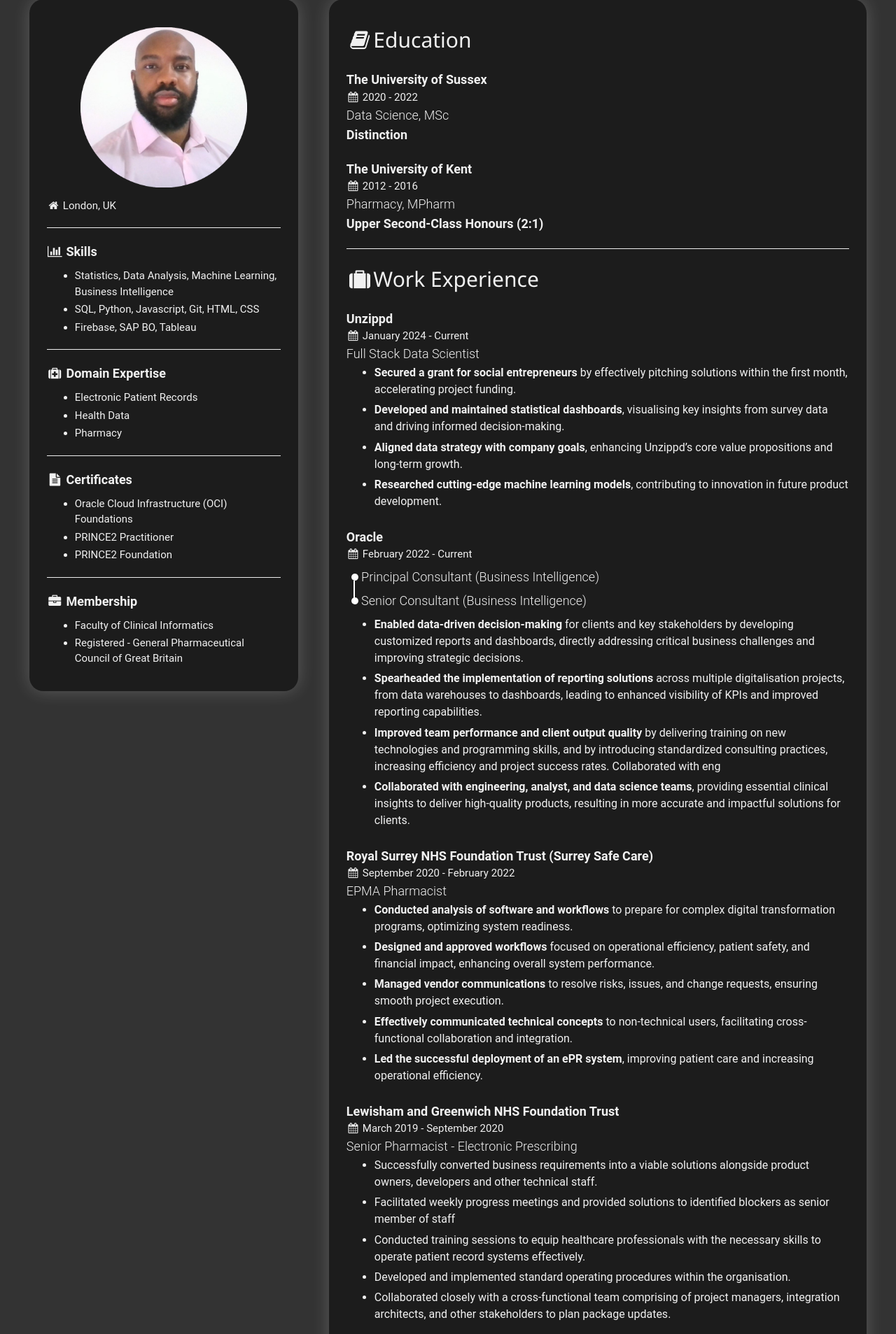
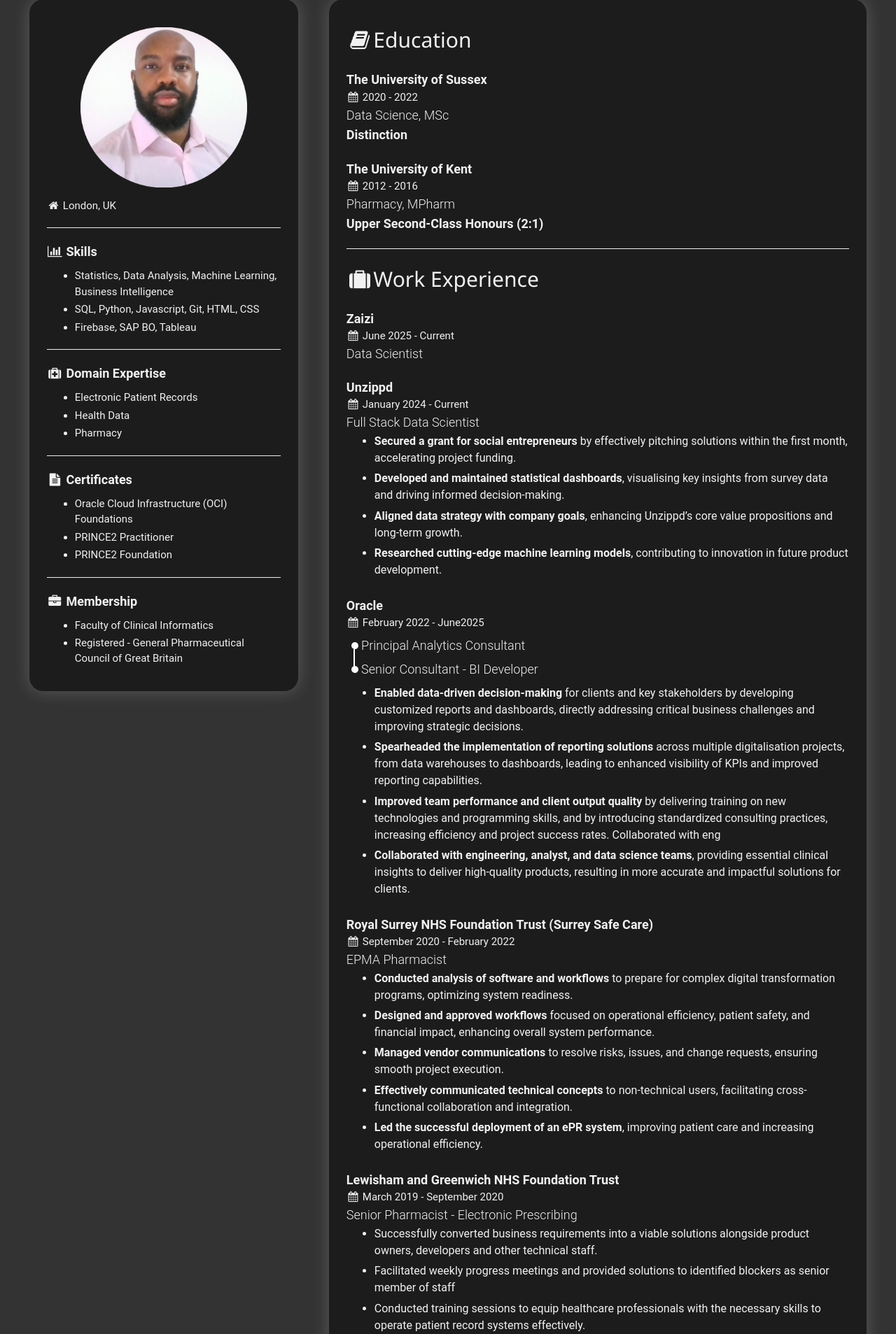
Before and after one commit to Adenrele/Web_Portfolio, a Flask app: page /cv in a window 1280 px wide. Shown: the part 83-1990 px from the top of the page at 70% size. Run offline with Flask 3, Linux system fonts and the light colour scheme; some libraries are stand-ins or nearby versions.

Commit message:
updated for Zaizi

```diff
--- a/templates/cv.html
+++ b/templates/cv.html
@@ -77,6 +77,14 @@
                 <h2><i class="fa fa-suitcase fa-fw"></i>Work Experience</h2>
 
                 <div class="work-exp">
+                    <p class="employer">Zaizi</p>
+                    <p class="work-period"><i class="fa fa-calendar fa-fw"></i> June 2025 - Current</p>
+                    <p class="job-title">Data Scientist</p>
+                    <ul class="exp-detail">
+                    </ul>
+                </div>
+
+                <div class="work-exp">
                     <p class="employer">Unzippd</p>
                     <p class="work-period"><i class="fa fa-calendar fa-fw"></i> January 2024 - Current</p>
                     <p class="job-title">Full Stack Data Scientist</p>
@@ -94,11 +102,11 @@
 
                 <div class="work-exp">
                     <p class="employer">Oracle</p>
-                    <p class="work-period"><i class="fa fa-calendar fa-fw"></i> February 2022 - Current</p>
+                    <p class="work-period"><i class="fa fa-calendar fa-fw"></i> February 2022 - June2025</p>
                     <div class="title-list">
                         <ul>
-                            <li class="job-title">Principal Consultant (Business Intelligence)</li>
-                            <li class="job-title">Senior Consultant (Business Intelligence)</li>
+                            <li class="job-title">Principal Analytics Consultant </li>
+                            <li class="job-title">Senior Consultant - BI Developer</li>
                         </ul>
                     </div>
                     <ul class="exp-detail">
--- a/templates/home.html
+++ b/templates/home.html
@@ -9,7 +9,7 @@
   <div class="home-text">
 
     <div class="home-hi">Hi, I'm Adenrele</div>
-    <div class="home-profession"> I'm a Data Scientist, BI Developer and Pharmacist!</div>
+    <div class="home-profession"> I'm a Data Scientist and Pharmacist!</div>
     <div class="home-more-text">
     My career journey is evidence of my ability to adapt and apply knowledge in professional settings.
     I became an expert in the use of medication, completed digital transformation projects in healthcare organisations and led anayltics
```
Also changed, not shown: static/QR/qr_image.png (deleted).
